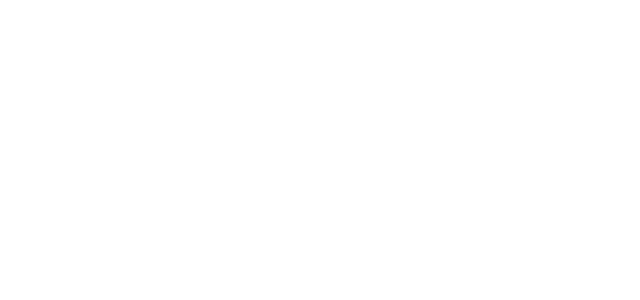
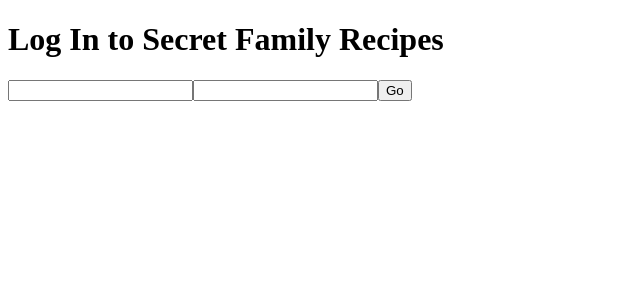
Before and after one commit to octanym/sfr-front-end-rebuild, a React (Create React App) app: page / in a window 1280 px wide. Shown: the top 300 px of the page, without its empty margins (0-640 px from the left). Built offline with nearby package versions, Linux system fonts and the light colour scheme.

Commit message:
fleshing out first component: LogIn

```diff
--- a/src/components/log-in.js
+++ b/src/components/log-in.js
@@ -3,7 +3,15 @@
 const LogIn = () => {
   return (
     <>
+      <h1>Log In to Secret Family Recipes</h1>
+      <form>
 
+        <input/>
+
+        <input/>
+
+        <button type="submit" >Go</button>
+      </form>
     </>
   )
 }
```
